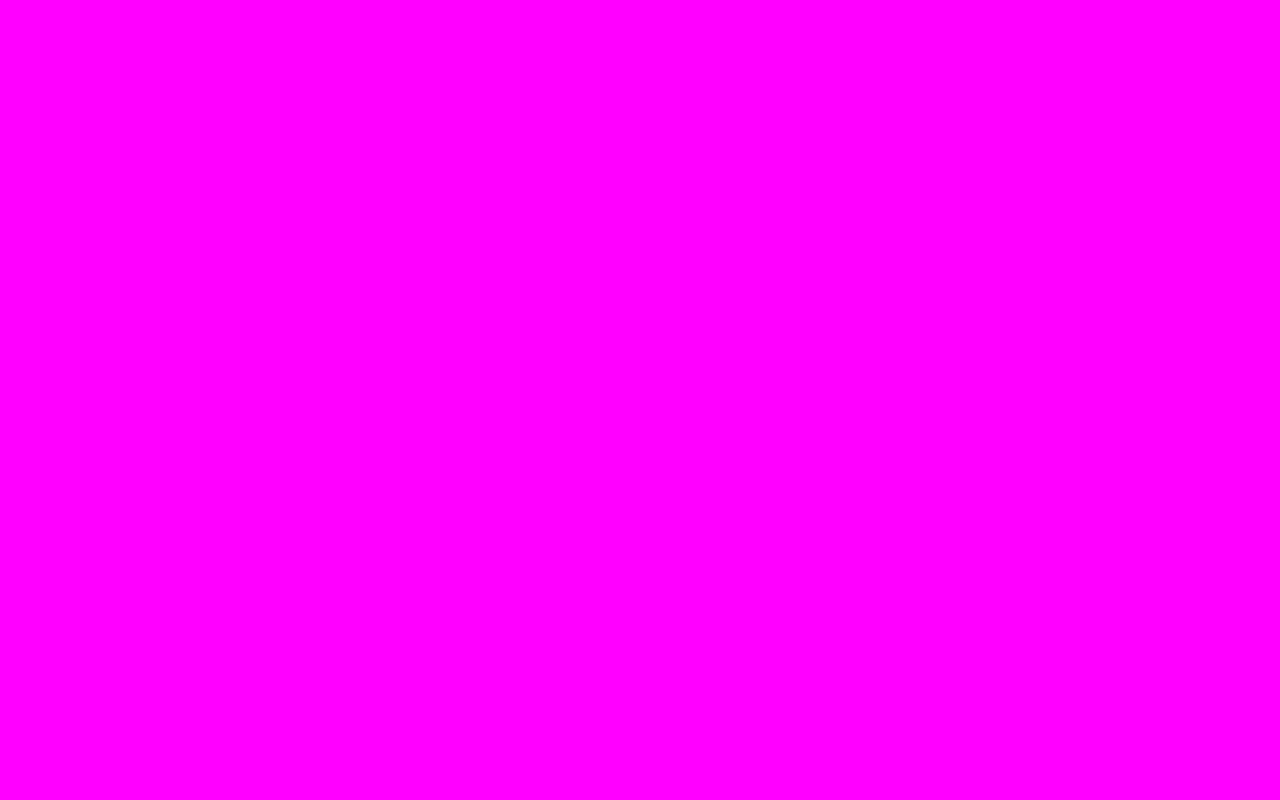
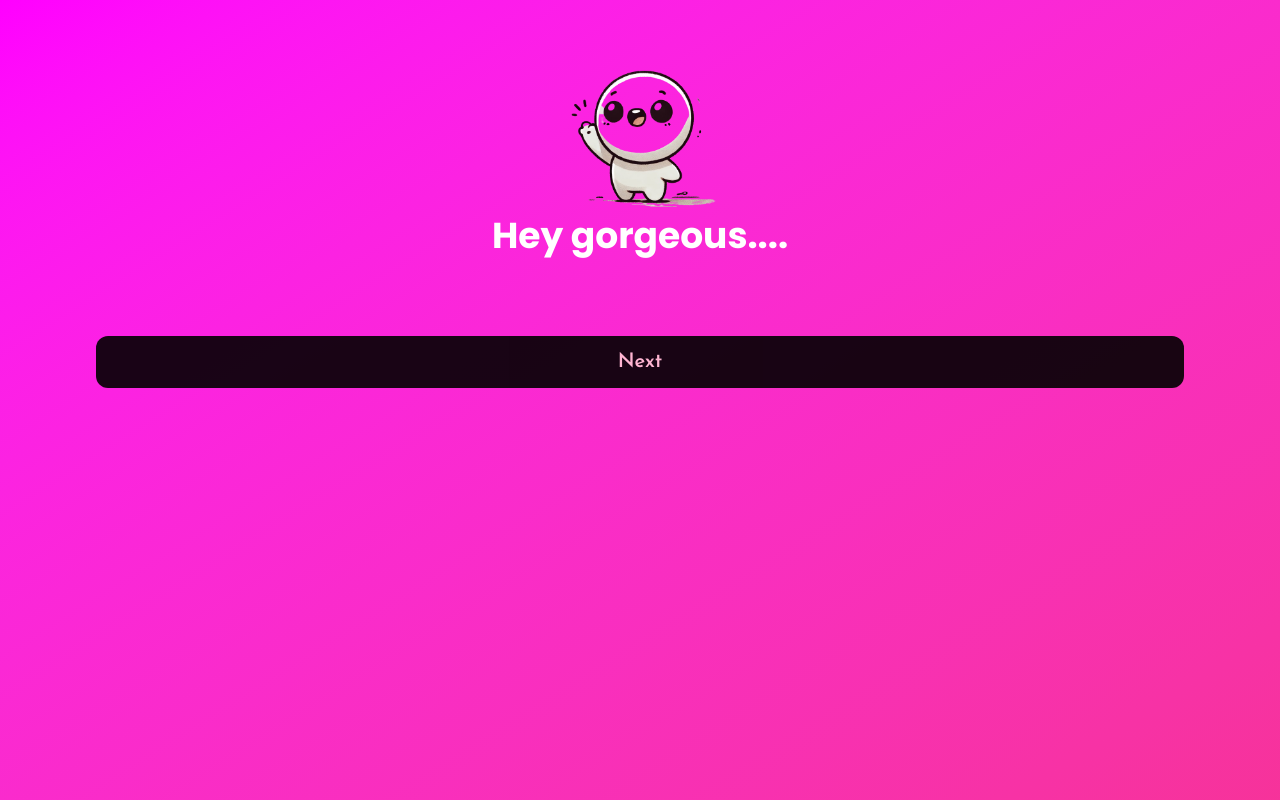
Before and after one commit to Terry-Magnus/Val-Proposal, a React app: page /sunshine in a window 1280 px wide. Before the commit this address had no page. Built offline with nearby package versions, Linux system fonts and the light colour scheme; the HTML template or start-up script is replaced by a standard one.

Commit message:
added new route

```diff
--- a/src/App.tsx
+++ b/src/App.tsx
@@ -5,7 +5,7 @@ import JessyProposal from "./JessyProposal";
 function App() {
   return (
     <Routes>
-      <Route path="/moonshine" element={<RomanticValentineProposal />} />
+      <Route path="/sunshine" element={<RomanticValentineProposal />} />
       <Route path="/" element={<JessyProposal />} />
     </Routes>
   );
--- a/src/RomanticProposal.tsx
+++ b/src/RomanticProposal.tsx
@@ -2,54 +2,46 @@ import { useEffect, useState } from "react";
 import { motion, AnimatePresence } from "framer-motion";
 import Confetti from "react-confetti";
 import { useWindowSize } from "react-use";
-import sendEmailNotification from "./services/emailjs";
 
 const steps = [
   {
-    title: `Hey Sweet Girl....`,
+    title: `Hey gorgeous....`,
     image: "/character/one.png",
-    background: "bg-gradient-to-br from-pink-300 to-pink-500",
+    background: "bg-gradient-to-br from-[#FF00FF] to-pink-500",
   },
   {
-    content: `I don't know where to begin, but it's been \n  `,
-    background: "bg-gradient-to-br from-pink-500 to-rose-300",
-
+    content: `I've been thinking about you a lot lately, and it seems you i can't get you out of my head.`,
+    background: "bg-gradient-to-br from-pink-500 to-rose-400",
     image: "/character/five.png",
   },
   {
-    content: `There are so many things I love about you. Your beauty captivates me, your voice soothes me, and your smile brightens my day. But it's not just your outer beauty that I adore - your kindness, intelligence, and quirky personality all make my heart skip a beat.`,
-    background: "bg-gradient-to-br from-rose-300 to-rose-500",
-
+    content: `I find myself smiling at our memories together very often and I can't help but feel grateful for every moment we've shared so far.`,
+    background: "bg-gradient-to-br from-rose-400 to-pink-600",
     image: "/character/four.png",
   },
   {
-    content: `
-      There's just something MAGICAL about you mami.....
-      `,
+    content: `I know we've only been together for a while but it doesn't feel that way at all and I can't help but look forward to spending quality time with you and creating more memories...`,
     image: "/character/three.png",
-    background: "bg-gradient-to-br from-rose-500 to-fuchsia-300",
+    background: "bg-gradient-to-br from-pink-600 to-pink-700",
   },
   {
-    content: `Sometimes, I catch myself smiling for no reason at all... and then I realize I'm thinking of you. It's weird, because I used to be a more distant person, but you've changed that.`,
-    background: "bg-gradient-to-br from-fuchsia-300 to-fuchsia-500",
+    content: `Funny enough, I would have sworn last year that I would never fall in love with you but here I am, lovestruck and dazed by you.`,
+    background: "bg-gradient-to-br from-pink-700 to-fuchsia-500",
     image: "/character/three.png",
   },
   {
-    content: `
-      I'd catch myself and say,
-      "Ol'boy hard man like you don fall oh lol"
-      `,
-    background: "bg-gradient-to-br from-fuchsia-300 to-purple-300",
+    content: `I've been thinking about us lately and this thing between us is so amazing that it makes me want to smile ear to ear like a newborn just by staring into your eyes and holding your hands.`,
+    background: "bg-gradient-to-br from-fuchsia-700 to-purple-300",
     image: "/character/three.png",
   },
   {
     content: `So, with all my heart, I want to ask you really something special...`,
     background: "bg-gradient-to-br from-purple-300 to-purple-500",
-
     image: "/character/six.png",
   },
   {
-    title: "My Sweet Lollipop, my Moonshine, Will you be my Valentine???",
+    title:
+      "My Sweet Woman, my Sunshine, Odinkem🤭,  Will you be my Valentine???",
     image: "/character/seven.png",
     background: "bg-gradient-to-br from-purple-500 to-purple-800",
   },
@@ -59,10 +51,8 @@ const RomanticValentineProposal = () => {
   const [currentStep, setCurrentStep] = useState(0);
   const [isAccepted, setIsAccepted] = useState(false);
   const { width, height } = useWindowSize();
-  const email = "crackmastermike@gmail.com";
 
   const handleYesClick = () => {
-    sendEmailNotification(email);
     setIsAccepted(true);
   };
   useEffect(() => {
@@ -150,14 +140,14 @@ const RomanticValentineProposal = () => {
         <div className="mx-20 p-4 mb-10">
           <button
             onClick={() => setCurrentStep(currentStep + 1)}
-            className="bg-white text-purple-800 py-3 text-xl rounded-xl w-full mt-5 font-semibold"
+            className="bg-black cursor-pointer text-[#FFC5D3] py-3 text-xl rounded-xl w-full mt-2 font-semibold opacity-90"
           >
             Next
           </button>
           {currentStep > 0 && (
             <button
               onClick={() => setCurrentStep(currentStep - 1)}
-              className="bg-white text-purple-800 py-3 text-xl rounded-xl w-full mt-5 font-semibold"
+              className="bg-black cursor-pointer text-[#FFC5D3] py-3 text-xl rounded-xl w-full mt-2 font-semibold opacity-90"
             >
               Previous
             </button>
```
